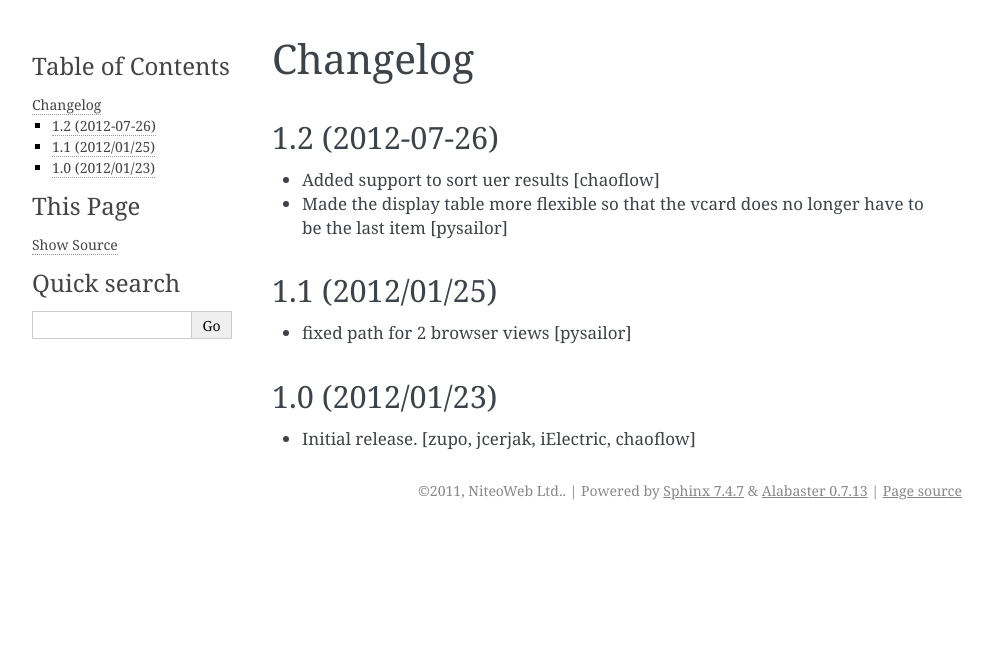
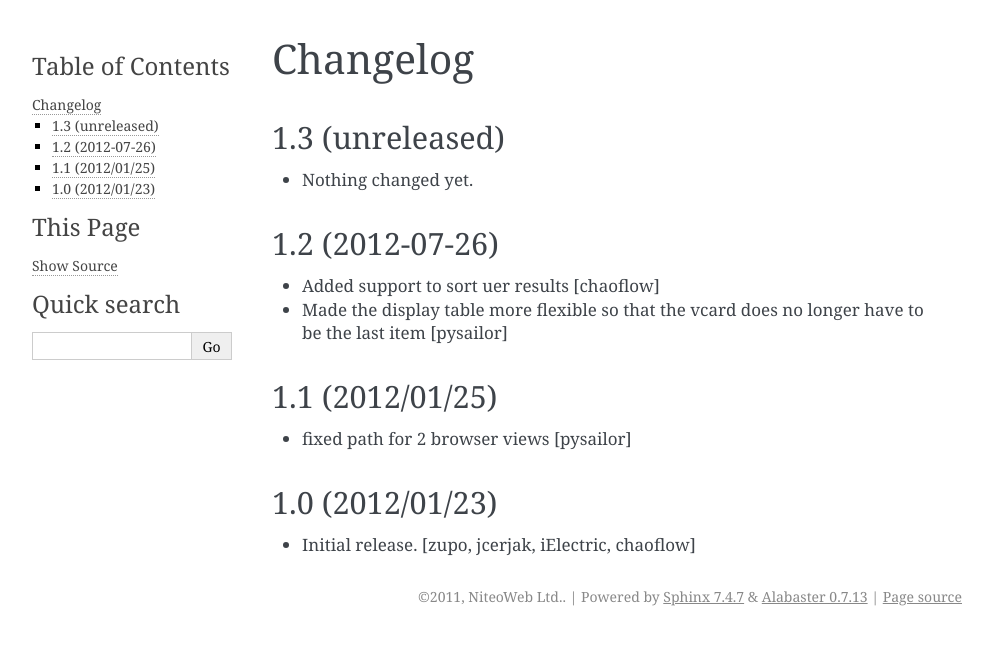
Before and after one commit to collective/collective.listusers, a Sphinx documentation site: the page built from docs/HISTORY.rst, in a window 1280 px wide. Shown: the top 645 px of the page, without its empty margins (148-1141 px from the left). Built offline with Sphinx 7.4.7, drawn with Linux system fonts in a browser that asks for light colours.

Commit message:
Back to development: 1.3

```diff
--- a/docs/HISTORY.rst
+++ b/docs/HISTORY.rst
@@ -1,5 +1,11 @@
 Changelog
 =========
+
+1.3 (unreleased)
+----------------
+
+- Nothing changed yet.
+
 
 1.2 (2012-07-26)
 ----------------
--- a/setup.py
+++ b/setup.py
@@ -3,7 +3,7 @@ from setuptools import setup, find_packages
 
 
 setup(name='collective.listusers',
-      version='1.2',
+      version='1.3.dev0',
       description="A search form for listing users.",
       long_description=open(os.path.join(os.path.dirname(__file__), 'README.rst')).read(),
       # Get more strings from
```
